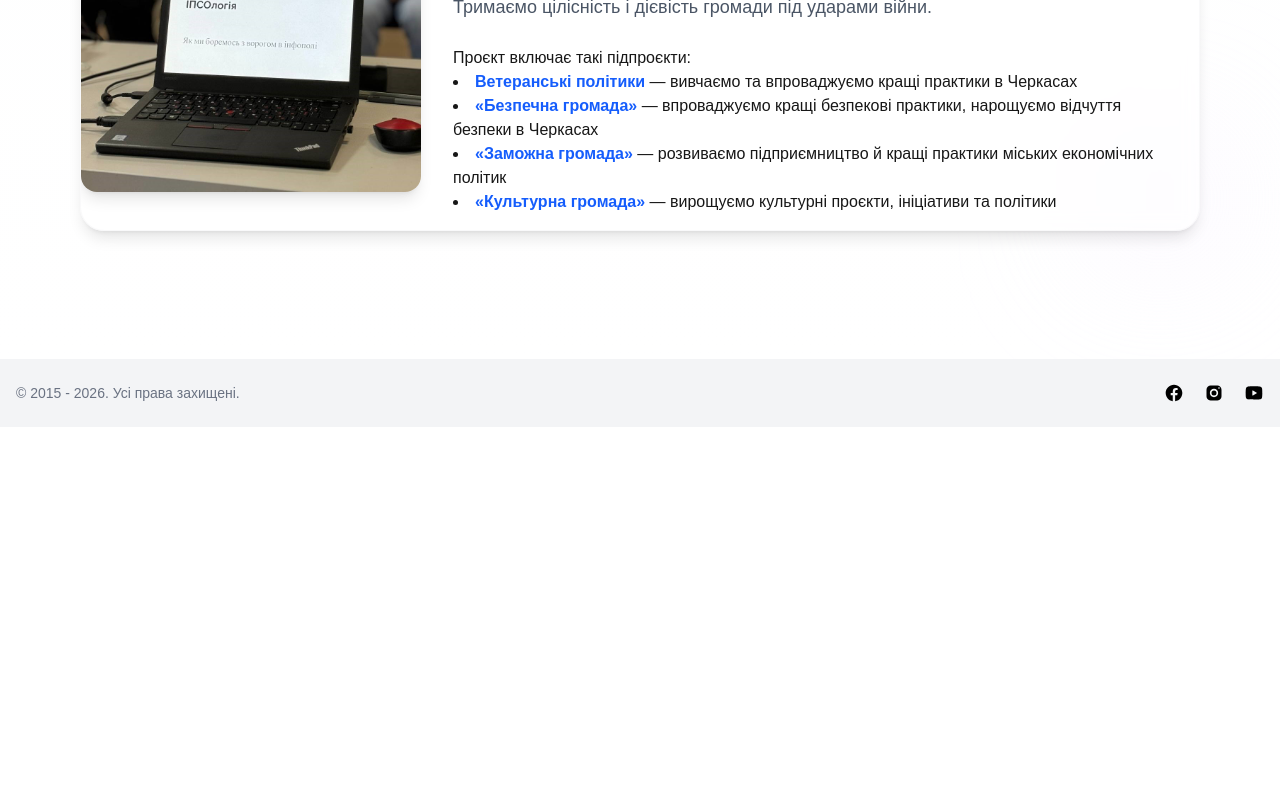
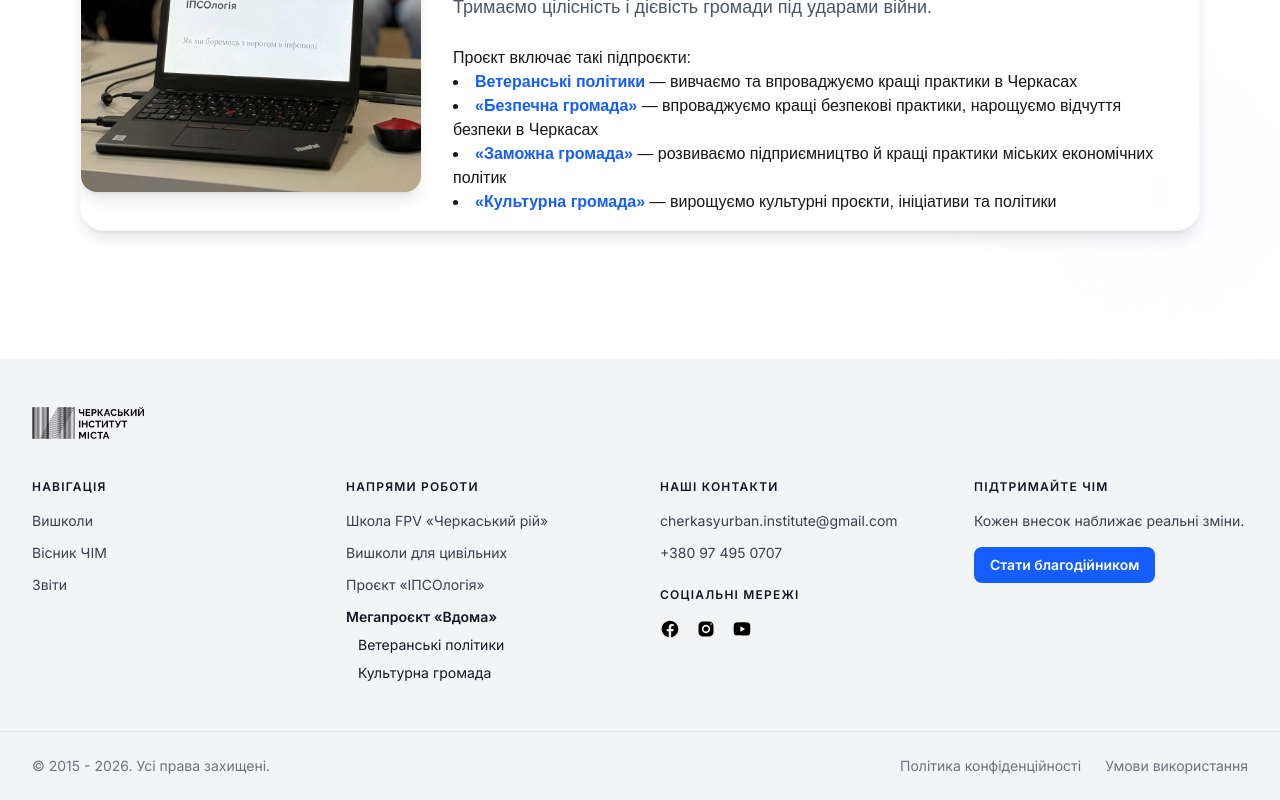
Before and after one commit to daviddubliakov/cherkasy-urban-institute, a Next.js app: page / in a window 1280 px wide. Shown: the part 2142-2942 px from the top of the page. Before the commit the page ends 2569 px from the top, so only its background shows below. Built offline with nearby package versions, Linux system fonts and the light colour scheme; what tailwindcss-animated would draw is missing.

Commit message:
update footer section

```diff
--- a/components/footer/footer.tsx
+++ b/components/footer/footer.tsx
@@ -1,27 +1,120 @@
+import { BOOK } from '@/utils/book';
+
+import Image from 'next/image';
+
 import { Link } from '../../components/ui/link';
-
+import { MAIN_MENU_ITEMS } from '../header/constants';
 import { SOCIALS } from './constants';
 
 export const Footer = () => {
   return (
-    <footer className='bg-white'>
-      <div className='mx-auto w-full'>
-        <div className='px-4 py-6 bg-gray-100  md:flex md:items-center md:justify-between'>
-          <span className='text-sm text-gray-500  sm:text-center'>
-            © 2015 - 2026. Усі права захищені.
-          </span>
-          <div className='flex mt-4 sm:justify-center md:mt-0 space-x-5 rtl:space-x-reverse'>
-            {SOCIALS.map((social) => (
-              <Link
-                key={social.id}
-                href={social.href}
-                fontWeight='semibold'
-                target='_blank'
-              >
-                {<social.icon />}
-                <span className='sr-only'>{social.label}</span>
+    <footer className="font-inter bg-[#F3F4F6]">
+      <div className="mx-auto max-w-7xl px-6 py-12 lg:px-8">
+        {/* Logo */}
+        <div className="mb-10">
+          <Link href={BOOK.home} variant="text">
+            <Image
+              src="/images/logo.png"
+              width={112}
+              height={32}
+              alt="Логотип Черкаського інституту міста"
+              className="h-8 w-auto"
+            />
+          </Link>
+        </div>
+
+        {/* Columns */}
+        <div className="grid grid-cols-1 gap-10 sm:grid-cols-2 lg:grid-cols-4">
+          {/* Навігація */}
+          <div>
+            <p className="text-xs font-semibold tracking-widest text-gray-900 uppercase">Навігація</p>
+            <div className="mt-4 flex flex-col gap-3">
+              <Link href={BOOK.trainings} className="text-sm text-[#374151]!">
+                Вишколи
               </Link>
-            ))}
+              <Link href={BOOK.heraldChim} className="text-sm text-[#374151]!">
+                Вісник ЧІМ
+              </Link>
+              <Link href={BOOK.reports} className="text-sm text-[#374151]!">
+                Звіти
+              </Link>
+            </div>
+          </div>
+
+          {/* Напрями роботи */}
+          <div>
+            <p className="text-xs font-semibold tracking-widest text-gray-900 uppercase">Напрями роботи</p>
+            <div className="mt-4 flex flex-col gap-3">
+              {MAIN_MENU_ITEMS.map((item) =>
+                item.href ? (
+                  <Link key={item.id} href={item.href} className="text-sm text-[#374151]!">
+                    {item.name}
+                  </Link>
+                ) : (
+                  <div key={item.id}>
+                    <p className="text-sm font-semibold text-gray-900">{item.name}</p>
+                    {item.subItems && (
+                      <div className="mt-2 flex flex-col gap-2 pl-3">
+                        {item.subItems.map((sub) => (
+                          <Link key={sub.name} href={sub.href} className="text-sm text-[#374151]">
+                            {sub.name}
+                          </Link>
+                        ))}
+                      </div>
+                    )}
+                  </div>
+                ),
+              )}
+            </div>
+          </div>
+
+          {/* Наші контакти */}
+          <div>
+            <p className="text-xs font-semibold tracking-widest text-gray-900 uppercase">Наші контакти</p>
+            <div className="mt-4 flex flex-col gap-3 text-[#374151]!">
+              <a href="mailto:cherkasyurban.institute@gmail.com" className="text-sm">
+                cherkasyurban.institute@gmail.com
+              </a>
+              <a href="tel:+380974950707" className="text-sm text-[#374151]">
+                +380 97 495 0707
+              </a>
+            </div>
+            <p className="mt-6 text-xs font-semibold tracking-widest text-gray-900 uppercase">Соціальні мережі</p>
+            <div className="mt-4 flex gap-4">
+              {SOCIALS.map((social) => (
+                <Link key={social.id} href={social.href} target="_blank" variant="text">
+                  <social.icon />
+                  <span className="sr-only">{social.label}</span>
+                </Link>
+              ))}
+            </div>
+          </div>
+
+          {/* Підтримайте ЧІМ */}
+          <div>
+            <p className="text-xs font-semibold tracking-widest text-gray-900 uppercase">Підтримайте ЧІМ</p>
+            <p className="mt-4 text-sm text-[#374151]!">Кожен внесок наближає реальні зміни.</p>
+            <Link
+              href={BOOK.charity}
+              className="mt-4 inline-block rounded-lg bg-[#155dfc]! px-4 py-2 text-sm font-semibold text-white"
+            >
+              Стати благодійником
+            </Link>
+          </div>
+        </div>
+      </div>
+
+      {/* Bottom bar */}
+      <div className="border-t border-gray-200">
+        <div className="mx-auto flex max-w-7xl flex-col items-start justify-between gap-4 px-6 py-6 sm:flex-row sm:items-center lg:px-8">
+          <p className="text-sm text-[#6A7282]">© 2015 - 2026. Усі права захищені.</p>
+          <div className="flex gap-6">
+            <Link href="#" className="text-sm text-[#6A7282]!">
+              Політика конфіденційності
+            </Link>
+            <Link href="#" className="text-sm text-[#6A7282]!">
+              Умови використання
+            </Link>
           </div>
         </div>
       </div>
```
